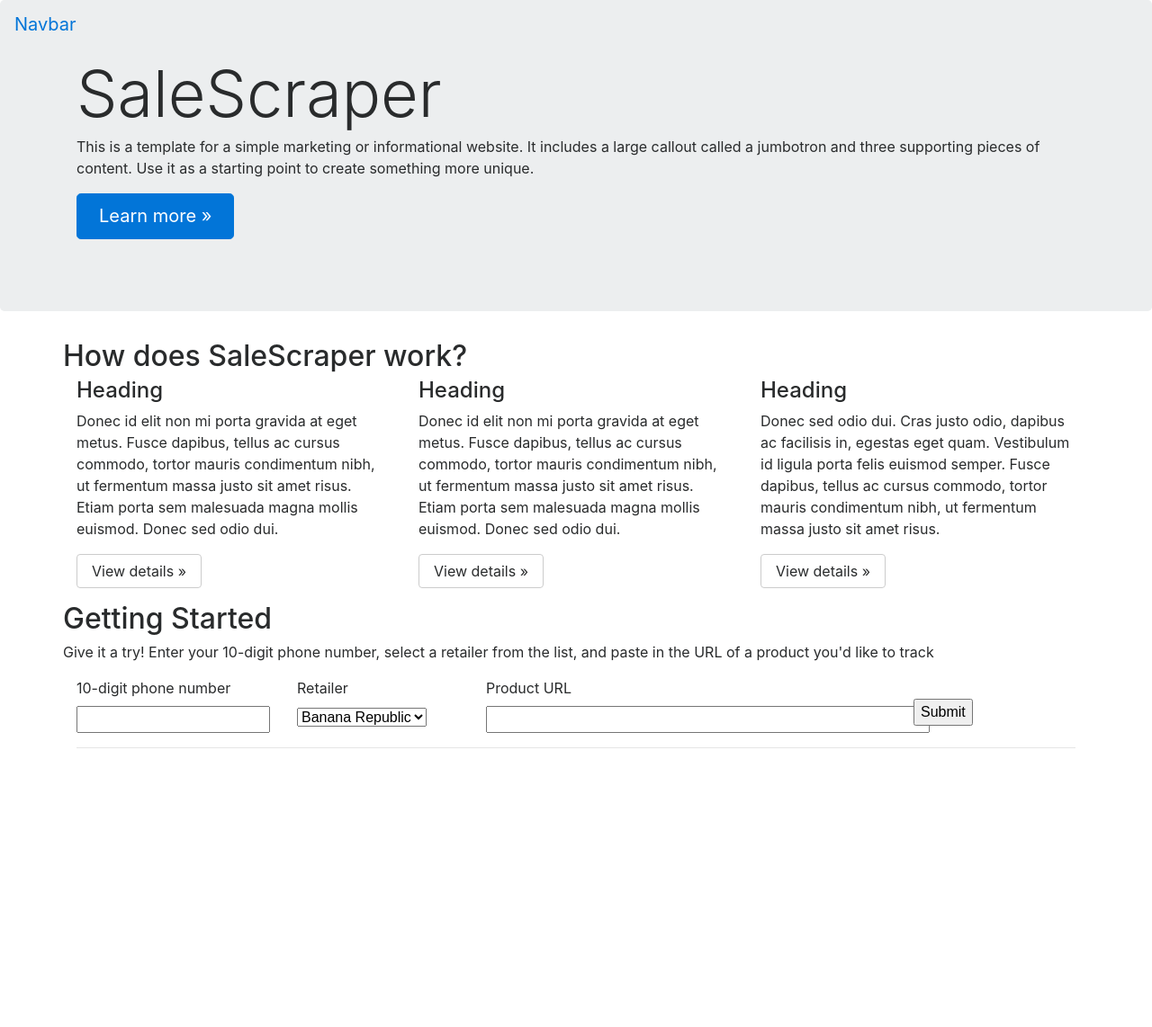
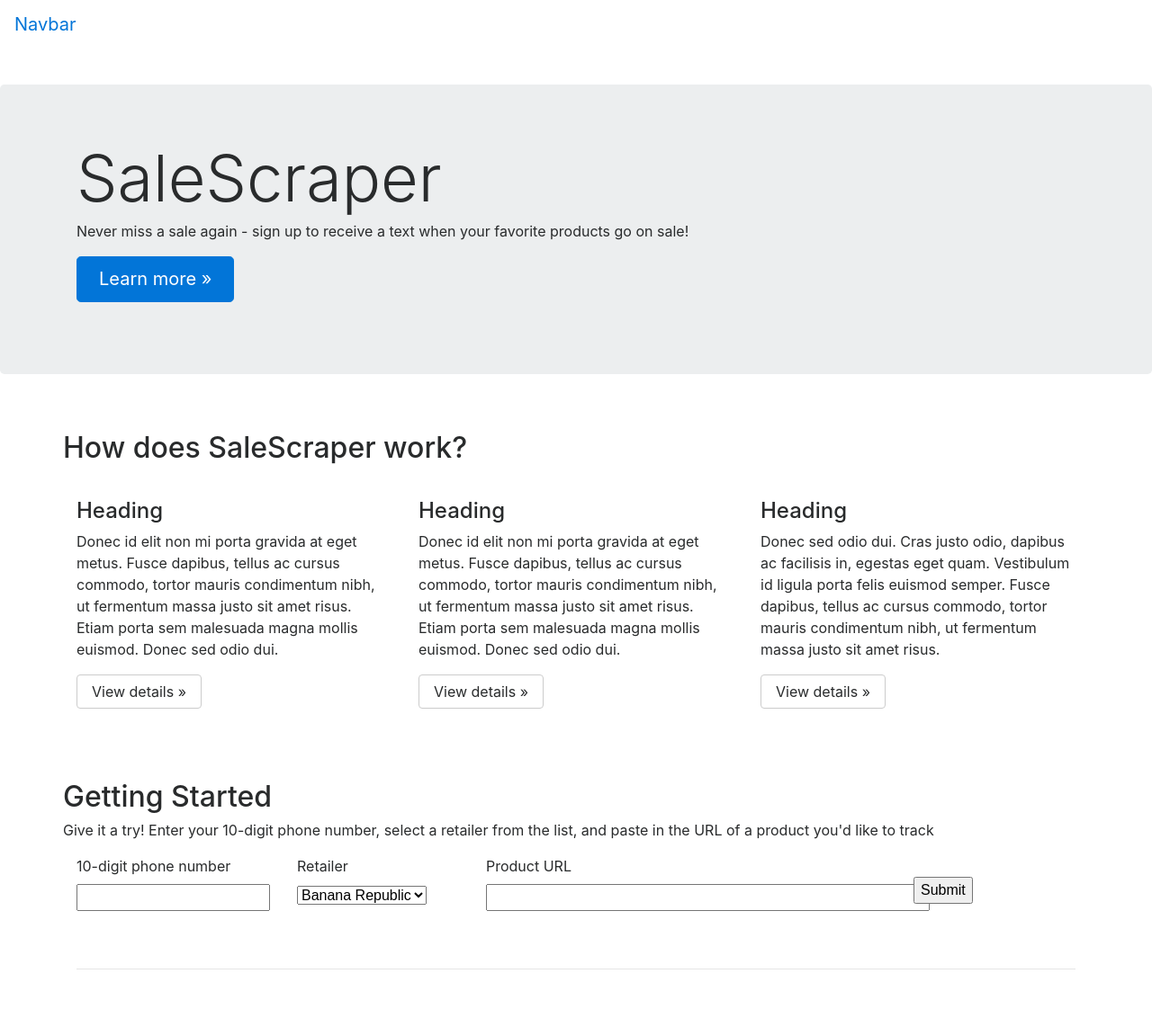
Before and after one commit to changrybirds/SaleScraper, a Flask app: page / in a window 1280 px wide. Shown: the whole page at 90% size. Before the commit the page ends 832 px from the top, so only its background shows below. Run offline with Flask 2, Linux system fonts and the light colour scheme; some libraries are stand-ins or nearby versions.

Commit message:
Update HTML and CSS on landing page

```diff
--- a/app/templates/index.html
+++ b/app/templates/index.html
@@ -4,7 +4,7 @@
 
 {% block body %}
 
-  <nav class="navbar navbar-expand-md navbar-dark fixed-top bg-dark">
+  <nav class="navbar navbar-expand-md navbar-dark  bg-dark">
     <a class="navbar-brand" href="#">Navbar</a>
     <button class="navbar-toggler" type="button" data-toggle="collapse" data-target="#navbarsExampleDefault" aria-controls="navbarsExampleDefault" aria-expanded="false" aria-label="Toggle navigation">
       <span class="navbar-toggler-icon"></span>
@@ -30,10 +30,7 @@
           </div>
         </li>
       </ul>
-      <form class="form-inline my-2 my-lg-0">
-        <input class="form-control mr-sm-2" type="text" placeholder="Search" aria-label="Search">
-        <button class="btn btn-outline-success my-2 my-sm-0" type="submit">Search</button>
-      </form>
+
     </div>
   </nav>
 
@@ -43,15 +40,16 @@
     <div class="jumbotron">
       <div class="container">
         <h1 class="display-3">SaleScraper</h1>
-        <p>This is a template for a simple marketing or informational website. It includes a large callout called a jumbotron and three supporting pieces of content. Use it as a starting point to create something more unique.</p>
+        <p>Never miss a sale again - sign up to receive a text when your favorite products go on sale!</p>
         <p><a class="btn btn-primary btn-lg" href="#" role="button">Learn more &raquo;</a></p>
       </div>
     </div>
 
-    <div class="container">
+    <div class="container" style="margin-top: 4rem; margin-bottom: 4rem">
       <!-- Example row of columns -->
-      <div class="row">
+      <div class="row" style="margin-bottom: 2rem">
       	<h2 class="text-center">How does SaleScraper work?</h2>
+      	<br>
       </div>
 
       <div class="row">
@@ -74,7 +72,7 @@
 
     </div> <!-- /container -->
 
-    <div class="container">
+    <div class="container" style="margin-top: 4rem; margin-bottom: 4rem">
     	<div class="row">
     		<h2>Getting Started</h2>
     		<p>Give it a try! Enter your 10-digit phone number, select a retailer from the list, and paste in the URL of a product you'd like to track
@@ -95,12 +93,13 @@
     				{{ form.url(size="50") }}
     			</div>
     			<div class="col">
-    				</br>{{ form.submit() }}
+    				<br>{{ form.submit() }}
     			</div>
     		</div>
     	</form>
 
-
+    	<br>
+    	<br>
 
     	<hr>
 
```
